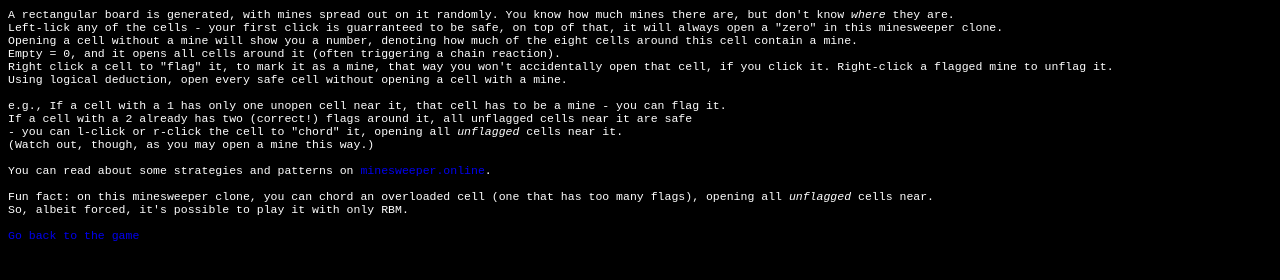
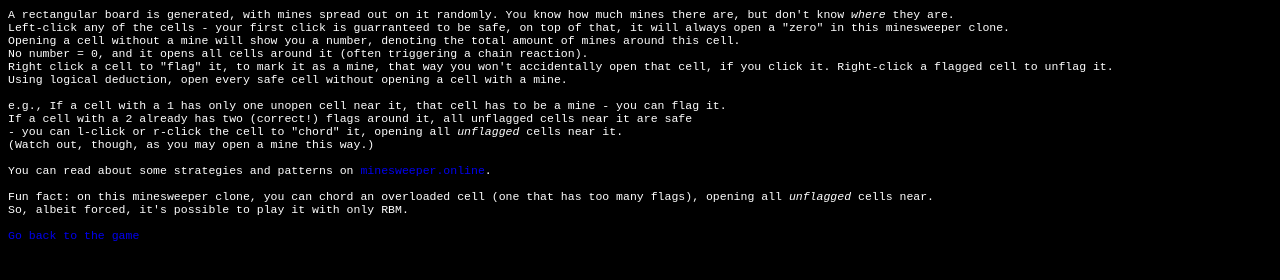
Before and after one commit to danik00111/mines-weppeer, a plain HTML site: page howtoplay.html in a window 1280 px wide. Drawn offline with Linux system fonts and the light colour scheme.

Commit message:
wrong commit uhmmmm

```diff
--- a/howtoplay.html
+++ b/howtoplay.html
@@ -8,10 +8,10 @@
 </head>
 <body style="font-family:monospace;font-size:0.9vw;background:black;color:white">
   A rectangular board is generated, with mines spread out on it randomly. You know how much mines there are, but don't know <i>where</i> they are.<br>
-  Left-lick any of the cells - your first click is guarranteed to be safe, on top of that, it will always open a "zero" in this minesweeper clone.<br>
-  Opening a cell without a mine will show you a number, denoting how much of the eight cells around this cell contain a mine.<br>
-  Empty = 0, and it opens all cells around it (often triggering a chain reaction).<br>
-  Right click a cell to  "flag" it, to mark it as a mine, that way you won't accidentally open that cell, if you click it. Right-click a flagged mine to unflag it.<br>
+  Left-click any of the cells - your first click is guarranteed to be safe, on top of that, it will always open a "zero" in this minesweeper clone.<br>
+  Opening a cell without a mine will show you a number, denoting the total amount of mines around this cell.<br>
+  No number = 0, and it opens all cells around it (often triggering a chain reaction).<br>
+  Right click a cell to  "flag" it, to mark it as a mine, that way you won't accidentally open that cell, if you click it. Right-click a flagged cell to unflag it.<br>
   Using logical deduction, open every safe cell without opening a cell with a mine.<br>
   <br>
   e.g., If a cell with a 1 has only one unopen cell near it, that cell has to be a mine - you can flag it.<br>
```
